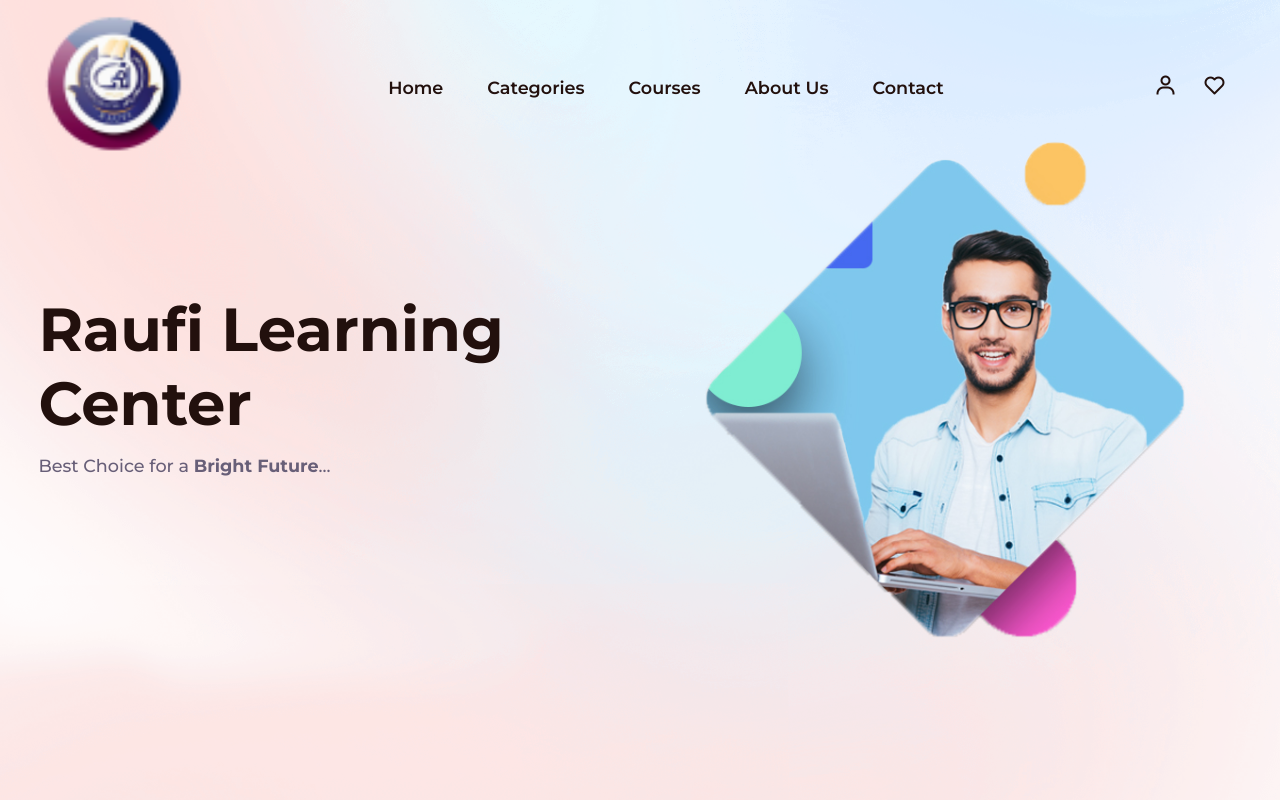
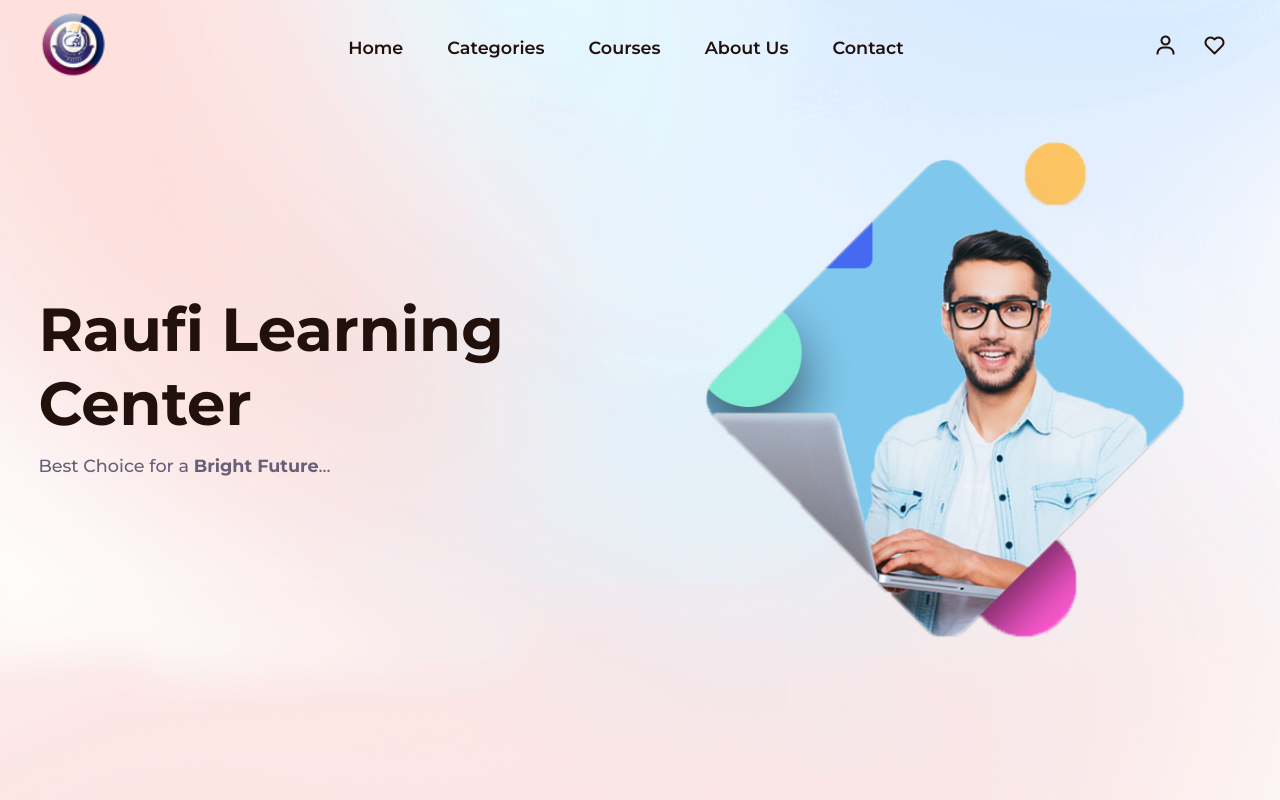
Before and after one commit to BrightTechsoft/RaufiLC, a plain HTML site: page index.html in a window 1280 px wide. Shown: the top 800 px of the page. Drawn offline with nearby package versions, Linux system fonts and the light colour scheme.

Commit message:
Update style.css

```diff
--- a/css/style.css
+++ b/css/style.css
@@ -36,7 +36,7 @@ header {
 
 .logo img {
   height: auto;
-  width: 150px;
+  width: 70px;
   max-width: 100%;
 }
 .navbar {
```
